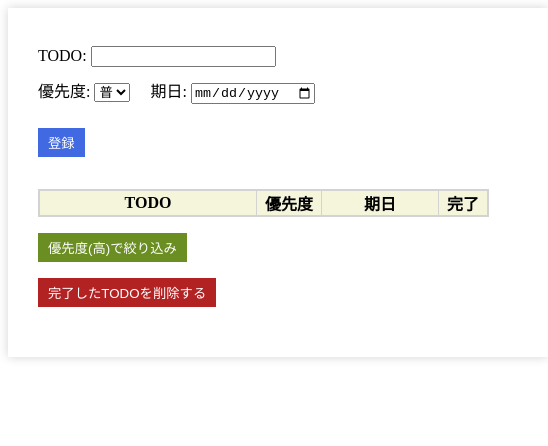
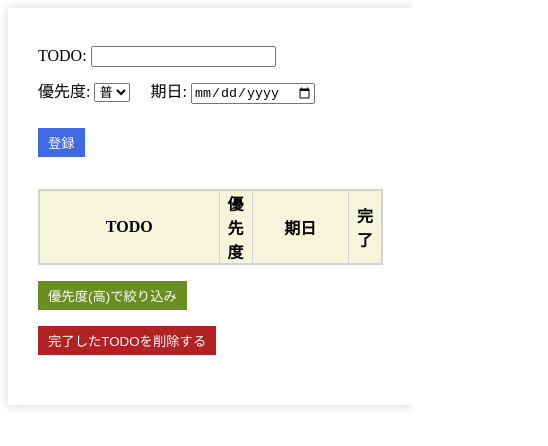
Before and after one commit to Oshu2228/todoList, a plain HTML site: page index.html in a window 390 px wide. Shown: the whole page, 548 px wide, since content can reach past the window. Drawn offline with Linux system fonts and the light colour scheme.

Commit message:
iphoneXのサイズにレスポンシブ処理

```diff
--- a/index.html
+++ b/index.html
@@ -4,6 +4,7 @@
   <meta charset="utf-8">
   <meta name="viewport" content="width=device-width, initial-scale=1">
   <link rel="stylesheet" href="style.css">
+  <link rel="stylesheet" href="responsive.css">
   <title>琳隼のハピラキTODOリスト</title>
 </head>
 <body>
--- /dev/null
+++ b/responsive.css
@@ -0,0 +1,7 @@
+@media  (max-width: 500px){
+
+  main{
+    width: 345px;
+  }
+
+}
```
